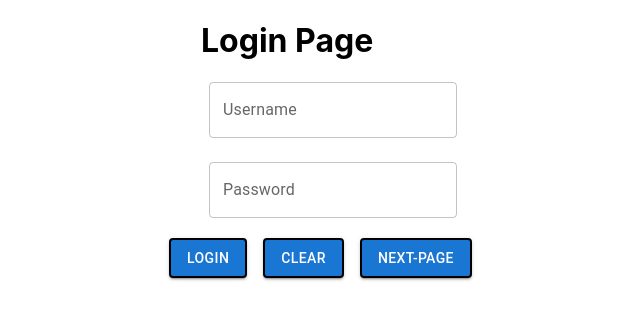
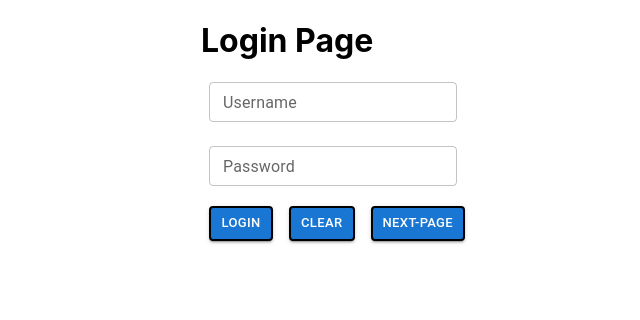
Before and after one commit to WFT-Interns/React-js-Practice, a React (Create React App) app: page /loginpage in a window 1280 px wide. Shown: the top 320 px of the page, without its empty margins (311-951 px from the left). Built offline with nearby package versions, Linux system fonts and the light colour scheme.

Commit message:
style:style button

```diff
--- a/src/Pages/Tests/TestPage2.jsx
+++ b/src/Pages/Tests/TestPage2.jsx
@@ -1,5 +1,7 @@
 import {Instance} from '../../Config/AxiosInstance'
 import { useQuery } from "react-query";
+import { Table, TableBody, TableCell, TableContainer, TableHead, TableRow, Paper } from '@mui/material';
+
 function TestPage2() {
   const {isLoading, data, error} = useQuery(["datas"], () =>
   Instance.get('/posts')
@@ -11,25 +13,29 @@ if (error) return "An error has occurred: " + error.message;
 
 console.log(data)
   return (
-    <>
-      {data.map(datas => {
-        return (
-            <ul>
-              <li>
+    <TableContainer component={Paper}>
+    <Table aria-label="simple table">
+      <TableHead>
+        <TableRow>
+          <TableCell>UserID</TableCell>
+          <TableCell>Title</TableCell>
+          <TableCell>Body</TableCell>
+        </TableRow>
+      </TableHead>
+      <TableBody>
+        {data.map((row) => (
+          <TableRow key={row.id}>
+            <TableCell component="th" scope="row">
+              {row.id}
+            </TableCell>
+            <TableCell>{row.title}</TableCell>
+            <TableCell>{row.body}</TableCell>
+          </TableRow>
+        ))}
+      </TableBody>
+    </Table>
+  </TableContainer>
 
-                  {datas.id}<br></br>
-                  {datas.userId}<br></br>
-                  {datas.title}<br></br>
-                  {datas.body}
-
-              </li>
-            </ul>
-        )
-      })}
-
-    </>
   );
-
 }
-
 export default TestPage2;
--- a/src/components/form/Form.jsx
+++ b/src/components/form/Form.jsx
@@ -2,6 +2,7 @@
 import React,{useState} from 'react';
 import { useNavigate } from 'react-router-dom';
 import { TextField, Button } from '@mui/material';
+
 
 const Form = () => {
     const navigate=useNavigate();
@@ -33,16 +34,16 @@ const Form = () => {
       <div className='containers'>
       <form onSubmit={handleSubmit}>
         <div>
-          <TextField sx={{ marginLeft: 65}}  label="Username" type="text" value={username} onChange={handleUsernameChange} />
+          <TextField size='small' sx={{ marginLeft: 65}}  label="Username" type="text" value={username} onChange={handleUsernameChange} />
         </div>
         <div>
-          <TextField sx={{ marginLeft: 65,marginTop:3}} label="Password" type="password" value={password} onChange={handlePasswordChange} />
+          <TextField size='small' sx={{ marginLeft: 65,marginTop:3}} label="Password" type="password" value={password} onChange={handlePasswordChange} />
         </div>
         <br></br>
         <div className='Button'>
-        <Button sx={{ marginRight: 2 ,marginLeft: 60,border: '2px solid black'}} variant='contained' color='primary' type='submit' >Login</Button>
-        <Button sx={{ marginRight: 2 ,border: '2px solid black'}} variant='contained' color='primary' type='submit'  onClick={handleClear}>Clear</Button>
-        <Button sx={{ marginRight: 2 ,border: '2px solid black'}}  variant='contained' color='primary' type='button' onClick={()=>navigate("/nextpage")}>Next-Page</Button>
+        <Button sx={{ marginRight: 2 ,marginLeft: 65,border: '2px solid black'}} size='small' variant='contained' color='primary' type='submit' >Login</Button>
+        <Button sx={{ marginRight: 2 ,border: '2px solid black'}} size='small' variant='contained' color='primary' type='submit'  onClick={handleClear}>Clear</Button>
+        <Button sx={{ marginRight: 2 ,border: '2px solid black'}} size='small' variant='contained' color='primary' type='button' onClick={()=>navigate("/nextpage")}>Next-Page</Button>
         </div>
         {submitted && (
           <div>
@@ -51,7 +52,6 @@ const Form = () => {
           </div>
         )}
       </form>
-
       </div>
       </>
 
```
